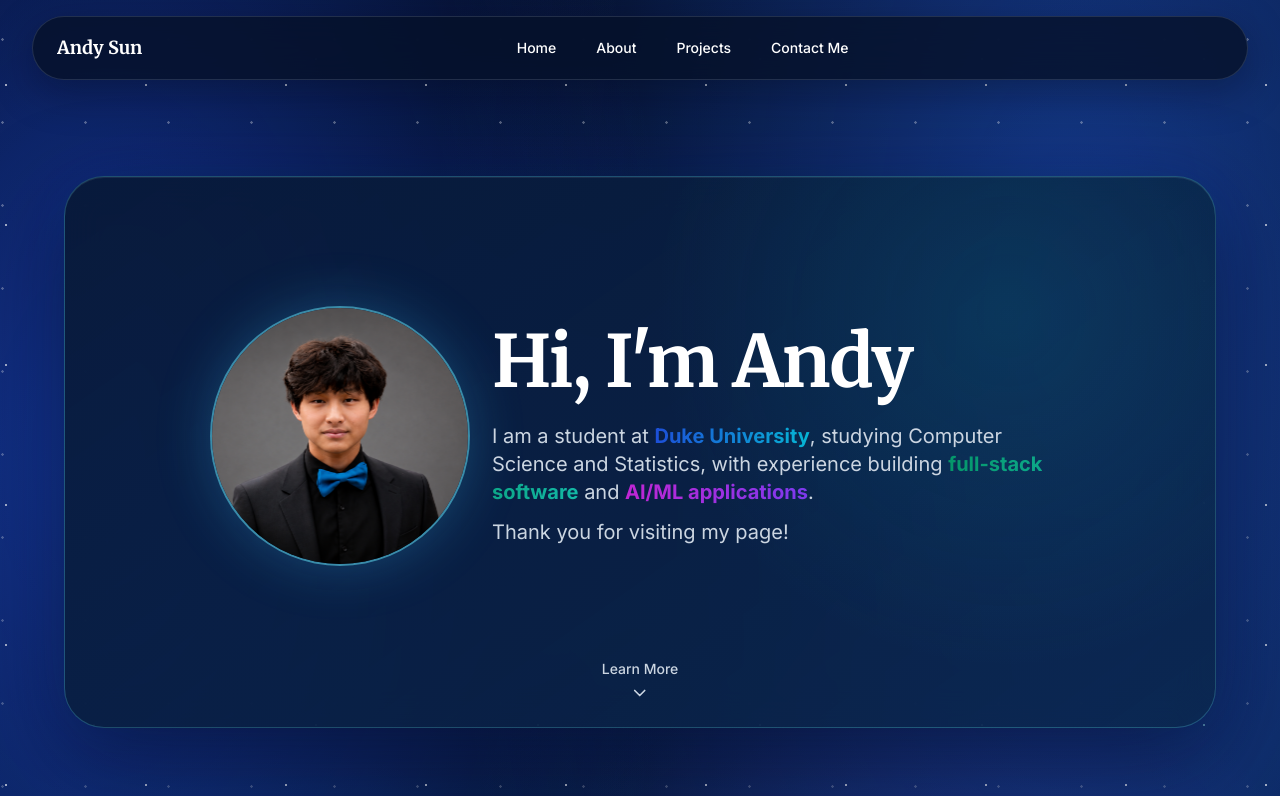
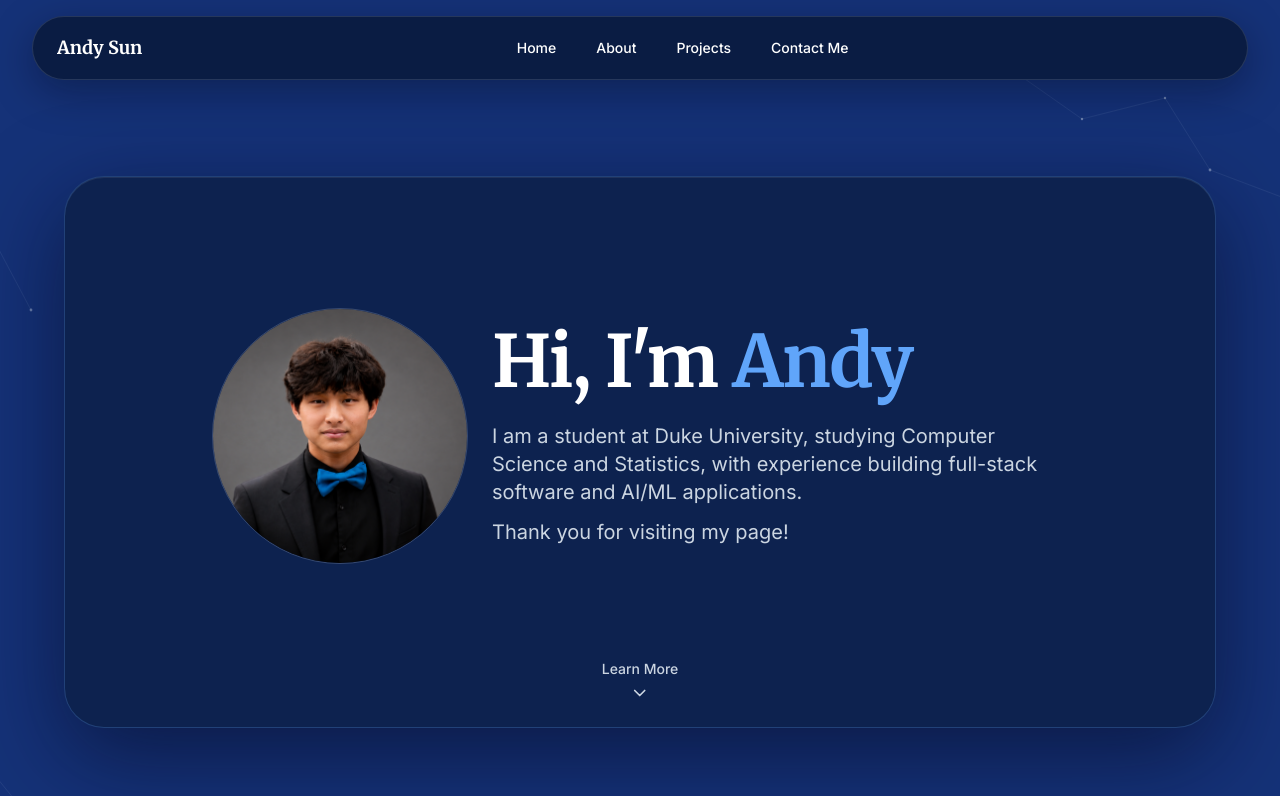
Before and after one commit to awsun124/PersonalPortfolio, a React (Vite) app: page / in a window 1280 px wide. Shown: the top 796 px of the page. Built offline with nearby package versions, Linux system fonts and the light colour scheme.

Commit message:
Edited aesthetic features

```diff
--- a/src/components/ProjectCard.tsx
+++ b/src/components/ProjectCard.tsx
@@ -11,7 +11,7 @@ const ProjectCard = ({ project, index }: ProjectCardProps) => (
     className={`space-card block rounded-3xl p-6 hover:scale-[1.02] transition-all animate-slide-up stagger-${Math.min(index + 1, 3)}`}
   >
     <div className="space-y-3">
-      <p className="text-sm text-cyan-200/80">
+      <p className="text-sm text-accent">
         {project.category} • {project.year}
       </p>
       <h3 className="text-2xl font-bold text-white">{project.title}</h3>
--- a/src/components/home/ContactSection.tsx
+++ b/src/components/home/ContactSection.tsx
@@ -16,7 +16,7 @@ const ContactSection = () => (
             href="https://www.linkedin.com/in/andy-sun-7b75a9266"
             target="_blank"
             rel="noopener noreferrer"
-            className="px-10 py-4 rounded-full bg-gradient-to-r from-blue-600 to-cyan-500 text-white font-medium hover:brightness-110 hover:scale-105 transition-all shadow-lg shadow-blue-950/40"
+            className="px-10 py-4 rounded-full bg-accent text-[#080B14] font-medium hover:brightness-110 hover:scale-105 transition-all shadow-lg shadow-blue-950/40"
           >
             LinkedIn
           </a>
--- a/src/components/home/Hero.tsx
+++ b/src/components/home/Hero.tsx
@@ -5,16 +5,16 @@ const Hero = () => (
   <section className="hero-space-panel relative max-w-6xl mx-auto min-h-[calc(87svh-9rem)] rounded-[2.5rem] overflow-hidden flex items-center text-white">
     <div className="w-full max-w-5xl mx-auto flex flex-col md:flex-row items-center justify-center gap-4 md:gap-6 p-8 pb-24 md:p-12 md:pb-24 lg:p-16 lg:pb-24">
       <div className="order-2 max-w-2xl space-y-4 md:space-y-6 text-center md:text-left">
-        <h1 className="text-4xl md:text-5xl lg:text-7xl font-bold leading-[1.1] tracking-tight animate-slide-down">
-          Hi, I'm Andy
+        <h1 className="text-4xl md:text-5xl lg:text-7xl font-bold leading-[1.1] tracking-tight">
+          Hi, I'm <span className="text-accent">Andy</span>
         </h1>
-        <p className="text-slate-300 text-lg md:text-xl leading-relaxed max-w-xl animate-slide-up stagger-1">
-          I am a student at <strong className="font-bold bg-gradient-to-r from-blue-700 to-cyan-500 dark:from-blue-400 dark:to-cyan-300 bg-clip-text text-transparent">Duke University</strong>, studying Computer Science and Statistics, with experience building <strong className="font-bold bg-gradient-to-r from-emerald-600 to-teal-500 dark:from-emerald-400 dark:to-teal-300 bg-clip-text text-transparent">full-stack software</strong> and <strong className="font-bold bg-gradient-to-r from-fuchsia-600 to-violet-600 dark:from-pink-400 dark:to-violet-400 bg-clip-text text-transparent">AI/ML applications</strong>.
+        <p className="text-slate-300 text-lg md:text-xl leading-relaxed max-w-xl">
+          I am a student at Duke University, studying Computer Science and Statistics, with experience building full-stack software and AI/ML applications.
           <span className="block mt-3">Thank you for visiting my page!</span>
         </p>
       </div>
 
-      <div className="order-1 w-40 h-40 md:w-56 md:h-56 lg:w-64 lg:h-64 rounded-full overflow-hidden flex-shrink-0 animate-scale-in ring-2 ring-cyan-300/50 shadow-[0_0_55px_rgba(56,189,248,0.28)]">
+      <div className="order-1 w-40 h-40 md:w-56 md:h-56 lg:w-64 lg:h-64 rounded-full overflow-hidden flex-shrink-0 border border-slate-400/30">
         <img
           src={profileImg}
           alt="Andy Sun"
@@ -25,7 +25,7 @@ const Hero = () => (
 
     <a
       href="#about"
-      className="absolute bottom-6 left-1/2 -translate-x-1/2 inline-flex flex-col items-center gap-1 text-sm font-medium text-slate-300 hover:text-cyan-300 transition-colors group"
+      className="absolute bottom-6 left-1/2 -translate-x-1/2 inline-flex flex-col items-center gap-1 text-sm font-medium text-slate-300 hover:text-accent transition-colors group"
       aria-label="Scroll to About section"
     >
       <span>Learn More</span>
--- a/src/index.css
+++ b/src/index.css
@@ -22,7 +22,7 @@
     --muted: 33 30% 88%;
     --muted-foreground: 0 0% 40%;
 
-    --accent: 140 20% 50%;
+    --accent: 96 165 250; /* #60A5FA */
     --accent-foreground: 36 44% 96%;
 
     --destructive: 0 84% 60%;
@@ -56,7 +56,6 @@
     --muted: 0 0% 20%;
     --muted-foreground: 0 0% 60%;
 
-    --accent: 140 20% 45%;
     --accent-foreground: 36 44% 96%;
 
     --destructive: 0 62% 50%;
@@ -98,104 +97,47 @@
     isolation: isolate;
     overflow: clip;
     color: rgb(226 232 240);
-    background-color: #030817;
-    background-image:
-      radial-gradient(ellipse at 8% 18%, rgb(29 78 216 / 0.62), transparent 36rem),
-      radial-gradient(ellipse at 84% 12%, rgb(37 99 235 / 0.5), transparent 40rem),
-      radial-gradient(ellipse at 72% 58%, rgb(126 34 206 / 0.28), transparent 34rem),
-      radial-gradient(ellipse at 18% 80%, rgb(8 145 178 / 0.3), transparent 42rem),
-      linear-gradient(145deg, #020617 0%, #071b3f 48%, #08051d 100%);
-  }
-
-  .space-background::before,
-  .space-background::after {
-    content: "";
-    position: absolute;
-    inset: -5%;
-    z-index: 0;
-    pointer-events: none;
-    will-change: transform, opacity;
+    background-color: #153278;
   }
 
   .space-background::before {
-    opacity: 0.7;
-    background-image:
-      radial-gradient(circle, rgb(255 255 255 / 0.9) 0 1px, transparent 1.5px),
-      radial-gradient(circle, rgb(125 211 252 / 0.7) 0 1px, transparent 1.5px);
-    background-position: 0 0, 47px 73px;
-    background-size: 140px 140px, 222px 222px;
-    animation:
-      starFadeIn 1.8s ease-out both,
-      brightStarTwinkle 3s ease-in-out 1.8s infinite alternate;
-  }
-
-  .space-background::after {
-    opacity: 0.35;
-    background-image: radial-gradient(circle, white 0 1px, transparent 1.5px);
-    background-position: 25px 40px;
-    background-size: 83px 83px;
-    mask-image: linear-gradient(to bottom, black, transparent 88%);
-    animation:
-      faintStarFadeIn 2.4s ease-out 0.25s both,
-      starTwinkle 2.2s ease-in-out 2.65s infinite alternate;
-  }
-
-  @keyframes starFadeIn {
-    from { opacity: 0; }
-    to { opacity: 0.7; }
-  }
-
-  @keyframes faintStarFadeIn {
-    from { opacity: 0; }
-    to { opacity: 0.35; }
-  }
-
-  @keyframes brightStarTwinkle {
-    from { filter: brightness(0.5); }
-    to { filter: brightness(1.75); }
-  }
-
-  @keyframes starTwinkle {
-    from { filter: brightness(0.4); }
-    to { filter: brightness(2); }
-  }
-
-  @media (prefers-reduced-motion: reduce) {
-    .space-background::before,
-    .space-background::after {
-      animation: none;
-    }
+    content: "";
+    position: absolute;
+    inset: 0;
+    z-index: 0;
+    pointer-events: none;
+    background-image: url("/images/constellations.svg");
+    background-position: center top;
+    background-size: 1600px 1400px;
+    background-repeat: repeat;
   }
 
   .space-panel,
   .hero-space-panel,
   .space-card {
     border: 1px solid rgb(148 163 184 / 0.18);
-    background: linear-gradient(145deg, rgb(15 23 42 / 0.82), rgb(15 23 42 / 0.58));
+    background: #0d224f;
     box-shadow: 0 24px 80px rgb(2 6 23 / 0.42), inset 0 1px 0 rgb(255 255 255 / 0.06);
-    backdrop-filter: blur(18px);
+    backdrop-filter: none;
   }
 
   .hero-space-panel {
-    border-color: rgb(103 232 249 / 0.24);
-    background:
-      radial-gradient(circle at 82% 25%, rgb(14 116 144 / 0.24), transparent 22rem),
-      linear-gradient(145deg, rgb(8 25 56 / 0.94), rgb(10 38 76 / 0.84));
+    border-color: rgb(var(--accent) / 0.24);
     box-shadow:
       0 28px 90px rgb(5 8 35 / 0.58),
-      0 0 55px rgb(37 99 235 / 0.12),
       inset 0 1px 0 rgb(255 255 255 / 0.08);
   }
 
   .space-card:hover {
-    border-color: rgb(103 232 249 / 0.35);
+    border-color: rgb(var(--accent) / 0.35);
     box-shadow: 0 24px 70px rgb(8 47 73 / 0.5), inset 0 1px 0 rgb(255 255 255 / 0.1);
   }
 
   .space-background .pill-nav {
     color: white;
     border-color: rgb(148 163 184 / 0.2);
-    background: rgb(5 17 40 / 0.8);
+    background: #0a1c43;
+    backdrop-filter: none;
     box-shadow: 0 12px 40px rgb(2 6 23 / 0.35);
   }
 
@@ -212,7 +154,6 @@
     --secondary-foreground: 210 40% 96%;
     --muted: 218 34% 14%;
     --muted-foreground: 215 20% 70%;
-    --accent: 262 70% 62%;
     --accent-foreground: 210 40% 98%;
     --border: 216 30% 22%;
     --input: 216 30% 22%;
@@ -254,17 +195,6 @@
     }
   }
 
-  @keyframes slideDown {
-    from {
-      opacity: 0;
-      transform: translateY(-20px);
-    }
-    to {
-      opacity: 1;
-      transform: translateY(0);
-    }
-  }
-
   @keyframes scaleIn {
     from {
       opacity: 0;
@@ -282,10 +212,6 @@
 
   .animate-slide-up {
     animation: slideUp 0.6s ease-out;
-  }
-
-  .animate-slide-down {
-    animation: slideDown 0.6s ease-out;
   }
 
   .animate-scale-in {
@@ -310,22 +236,4 @@
     animation-fill-mode: forwards;
   }
 
-  .stagger-4 {
-    animation-delay: 0.4s;
-    opacity: 0;
-    animation-fill-mode: forwards;
-  }
-
-  .stagger-5 {
-    animation-delay: 0.5s;
-    opacity: 0;
-    animation-fill-mode: forwards;
-  }
-
-  .stagger-6 {
-    animation-delay: 0.6s;
-    opacity: 0;
-    animation-fill-mode: forwards;
-  }
-
 }
--- a/src/pages/HomePage.tsx
+++ b/src/pages/HomePage.tsx
@@ -5,7 +5,7 @@ import Hero from "@/components/home/Hero";
 import ProjectsSection from "@/components/home/ProjectsSection";
 
 const HomePage = () => (
-  <div className="space-background min-h-screen animate-fade-in">
+  <div className="space-background min-h-screen">
     <Navbar />
     <main className="relative z-10 max-w-7xl mx-auto px-4 sm:px-6 lg:px-8 py-8">
       <div className="my-12 animate-fade-in space-y-6">
--- a/tailwind.config.ts
+++ b/tailwind.config.ts
@@ -40,7 +40,7 @@ export default {
           foreground: "hsl(var(--muted-foreground))",
         },
         accent: {
-          DEFAULT: "hsl(var(--accent))",
+          DEFAULT: "rgb(var(--accent) / <alpha-value>)",
           foreground: "hsl(var(--accent-foreground))",
         },
         popover: {
--- a/vite.config.ts
+++ b/vite.config.ts
@@ -2,16 +2,15 @@ import { defineConfig } from "vite";
 import react from "@vitejs/plugin-react-swc";
 import path from "path";
 
-// https://vitejs.dev/config/
-export default defineConfig(({ mode }) => ({
+export default defineConfig({
   server: {
     host: "::",
     port: 8080,
   },
-  plugins: [react()].filter(Boolean),
+  plugins: [react()],
   resolve: {
     alias: {
       "@": path.resolve(__dirname, "./src"),
     },
   },
-}));
+});
```
Also changed, not shown: src/components/Navbar.tsx (+4 -4 lines), public/images/constellations.svg (added).
